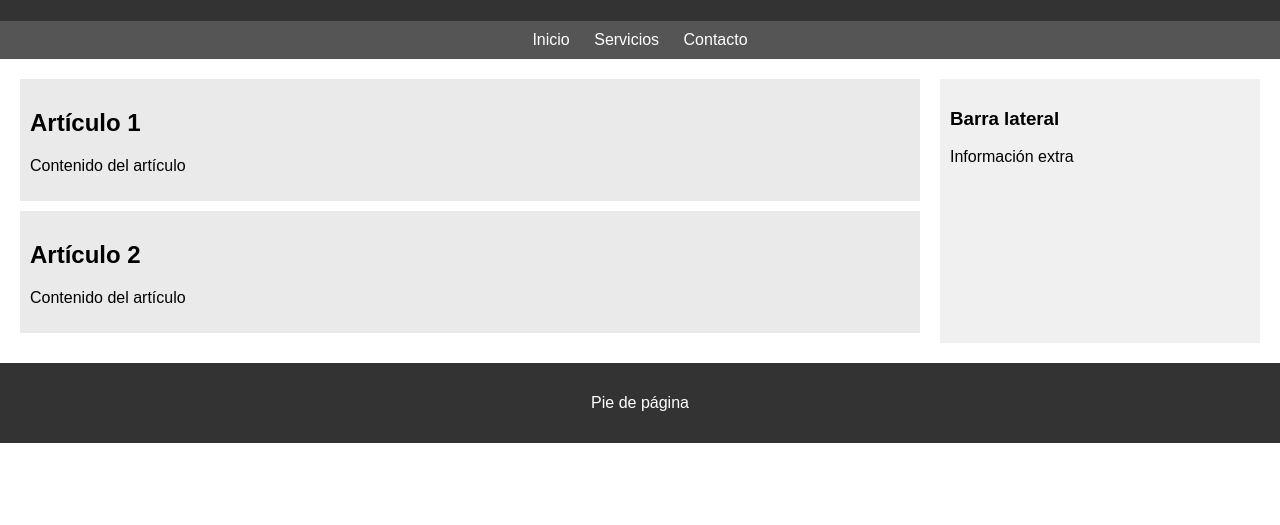
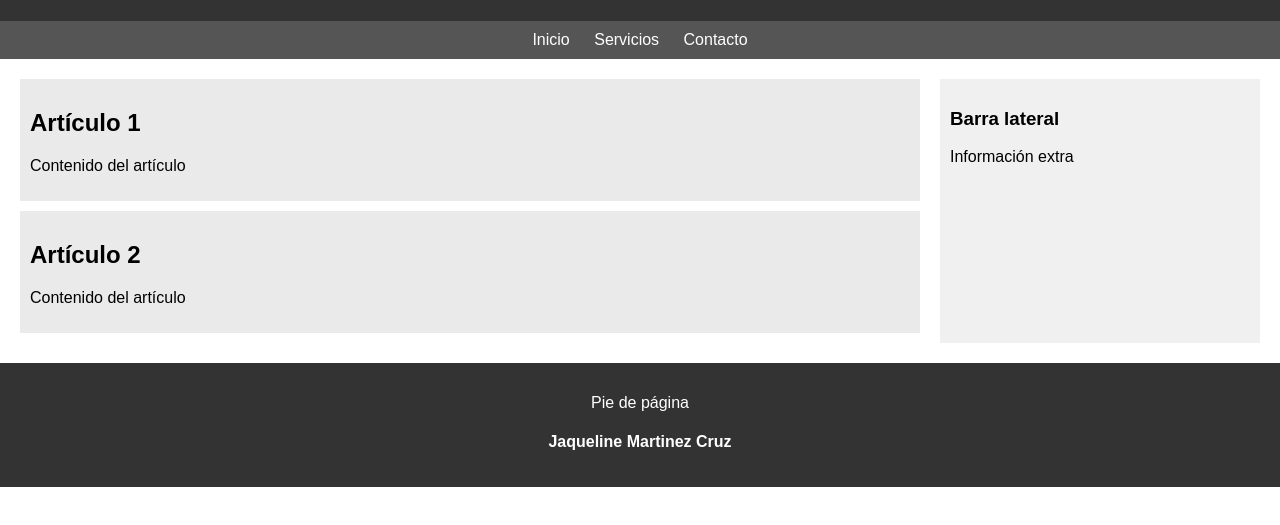
Before and after one commit to cruzjaqueline2005-cmyk/PaginaWeb1, a plain HTML site: page index.html in a window 1280 px wide. Shown: the part 99-624 px from the top of the page. Drawn offline with Linux system fonts and the light colour scheme.

Commit message:
Add author name to the footer in index.html
Added author name to the footer.

```diff
--- a/index.html
+++ b/index.html
@@ -39,6 +39,7 @@
 
   <footer>
     <p>Pie de página</p>
+    <h4>Jaqueline Martinez Cruz</h4>
   </footer>
 
 </body>
```
